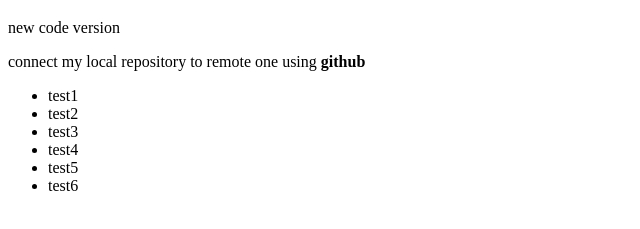
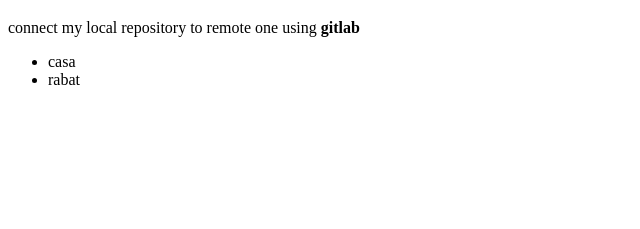
Before and after one commit to chebihiF/m1-2024-suptech-git, a plain HTML site: page index.html in a window 1280 px wide. Shown: the part 61-290 px from the top of the page, without its empty margins (0-640 px from the left). Drawn offline with Linux system fonts and the light colour scheme.

Commit message:
fix : refactoring code

```diff
--- a/index.html
+++ b/index.html
@@ -8,16 +8,11 @@
 </head>
 <body>
     <h1>this is my test application for Git</h1>
-    <p> new code version </p>
-    <p> connect my local repository to remote one using <b>github</b> </p>
+    <p> connect my local repository to remote one using <b>gitlab</b> </p>
 
     <ul>
-        <li>test1</li>
-        <li>test2</li>
-        <li>test3</li>
-        <li>test4</li>
-        <li>test5</li>
-        <li>test6</li>
+        <li>casa</li>
+        <li>rabat</li>
     </ul>
 
 </body>
```
